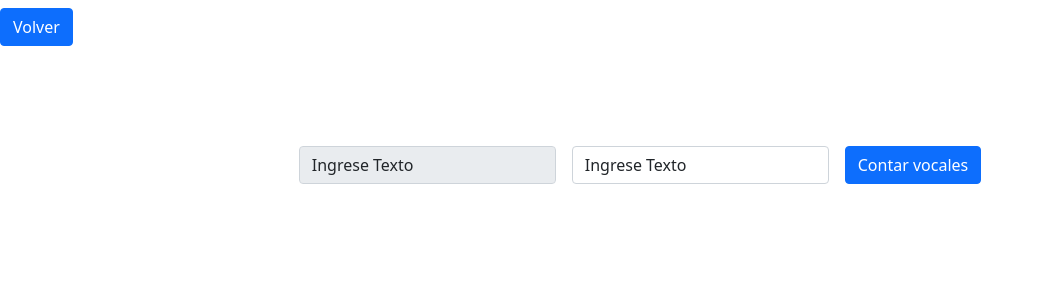
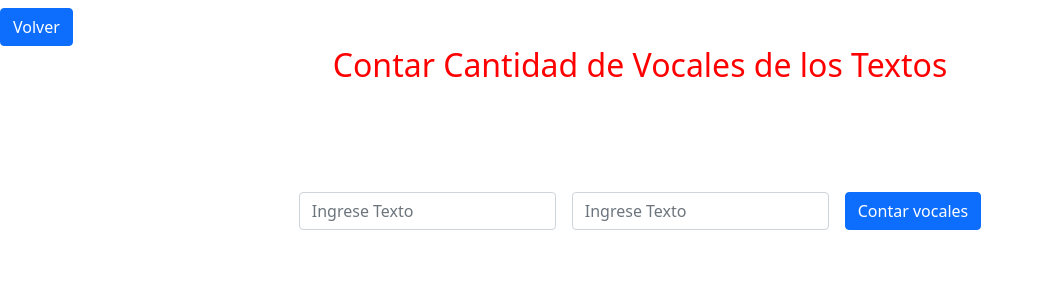
Before and after one commit to Alejopool/Perrito1, a Flask app: page /Conteo_vocales in a window 1280 px wide. Shown: the top 300 px of the page, without its empty margins (0-1044 px from the left). Run offline with Flask 3, Linux system fonts and the light colour scheme; some libraries are stand-ins or nearby versions.

Commit message:
En este commit lo que se sube es la fucnionalidad de Contar Vocales en el cuual se agrego la funcion en el archivo app.py y en el archivo conteo_vocales.html

```diff
--- a/Trabajo_Final_programacion/app.py
+++ b/Trabajo_Final_programacion/app.py
@@ -1,31 +1,69 @@
-from flask import Flask, render_template, request, redirect,url_for # importa las librerias especificas de flask
+from flask import Flask, render_template, request, redirect, url_for
 
-app = Flask(__name__) #este codigo me cambia el nombre por defecto
+app = Flask(__name__)
 
-@app.route('/') # Inialice el servidor en la raiz del proyecto
+#--------------------------ESPACIO  PARA LAS FUNCIONES DEL PROYECTO--------------------------------
+def contar_cadenas(cadena1, cadena2):
+    resultados = {}
+
+    if cadena1.isdigit() or cadena2.isdigit():
+        return "No puedo contar, alguna de las 2 cadenas tiene números", resultados
+
+    cant_digitos1 = len(cadena1)
+    cant_digitos2 = len(cadena2)
+
+    if cant_digitos1 == cant_digitos2:
+        resultados['Cadena1'] = contar_vocales(cadena1)
+        resultados['Cadena2'] = contar_vocales(cadena2)
+    else:
+        return "Las cadenas no tienen la misma cantidad de caracteres", resultados
+
+    return None, resultados
+
+def contar_vocales(cadena):
+    cadena = cadena.lower()
+    vocales = 'aeiou'
+    contador = {vocal: 0 for vocal in vocales}
+
+    for char in cadena:
+        if char in vocales:
+            contador[char] += 1
+
+    return {vocal: contador[vocal] for vocal in vocales if contador[vocal] > 0}
+#--------------------------------------------------------------------------------------------------
+
+@app.route('/')  # Inicializa el servidor en la raíz del proyecto
 def llevar_inicio():
     return render_template('index.html')
 
-@app.route('/Conteo_vocales') # Eviar a ruta conteo de vocales
+@app.route('/Conteo_vocales', methods=['GET', 'POST'])  # Enviar a ruta de conteo de vocales
 def ingreso_conteo_vocales():
-    return render_template('Conteo_vocales.html')
+    resultados = {}
+    mensaje_error = None
 
-@app.route('/Sub_cadena') # Eviar a ruta de subcadenas
+    if request.method == 'POST':
+        cadena1 = request.form.get('Cadena1')
+        cadena2 = request.form.get('Cadena2')
+
+        mensaje_error, resultados = contar_cadenas(cadena1, cadena2)
+
+    return render_template('Conteo_vocales.html', resultados=resultados, mensaje_error=mensaje_error)
+
+@app.route('/Sub_cadena')  # Enviar a ruta de subcadenas
 def ingreso_Sub_cadena():
     return render_template('Sub_cadena.html')
 
-@app.route('/Palindromas') # Eviar a ruta de spalindroma
+@app.route('/Palindromas')  # Enviar a ruta de palíndromas
 def ingreso_Palindromas():
     return render_template('Palindromas.html')
 
-@app.route('/Titulo_mayuscula') # Eviar a ruta de titulo mayuscula
+@app.route('/Titulo_mayuscula')  # Enviar a ruta de título mayúscula
 def ingreso_Titulo_mayuscula():
     return render_template('Titulo_mayuscula.html')
 
-@app.route('/seleccionar', methods = ['POST']) # Eviar a ruta de titulo mayuscula
+@app.route('/seleccionar', methods=['POST'])  # Enviar a ruta de selección
 def seleccionar():
     opcion = request.form.get('opcion')
-
     if opcion == 'sustentacion':
         return render_template('sustentacion.html')
     elif opcion == 'manual_usuario':
@@ -34,5 +72,6 @@ def seleccionar():
         return render_template('index.html')
 
 
+
 if __name__ == '__main__':
     app.run(debug=True)
--- a/Trabajo_Final_programacion/templates/Conteo_vocales.html
+++ b/Trabajo_Final_programacion/templates/Conteo_vocales.html
@@ -3,30 +3,63 @@
 <head>
     <meta charset="UTF-8">
     <meta name="viewport" content="width=device-width, initial-scale=1.0">
-    <link rel="stylesheet" href="{{ url_for('static', filename='css/estilos.css') }}"> <!--Este es el archivo de stilos nuestro de nosotros-->
-    <link rel="stylesheet" href="{{ url_for('static', filename='css/bootstrap.min.css') }}"><!--Este es el archivo importada desde bootstrap -->
-    <script src="{{ url_for('static', filename='js/bootstrap.bundle.min.js') }}"></script><!-- este es el archivo js extraido de bootstrap-->
-
+    <link rel="stylesheet" href="{{ url_for('static', filename='css/estilos.css') }}">
+    <link rel="stylesheet" href="{{ url_for('static', filename='css/bootstrap.min.css') }}">
+    <script src="{{ url_for('static', filename='js/bootstrap.bundle.min.js') }}"></script>
     <title>Conteo de vocales</title>
 </head>
 <body>
     <div style="margin-top: 8px; margin-right: 10px;">
-        <a href="{{url_for('llevar_inicio')}}"><button class="btn btn-primary">Volver</button></a>
+        <a href="{{ url_for('llevar_inicio') }}"><button class="btn btn-primary">Volver</button></a>
+    </div>
+    <div  class="col-md-12 d-flex align-items-center justify-content-center">
+        <h2 style="color: red;">Contar Cantidad de Vocales de los Textos</h2>
     </div>
     <div class="col-md-12 d-flex align-items-center justify-content-center" style="margin-top: 100px;">
-        <form class="row g-3">
+        <form method="POST" action="" class="row g-3">
             <div class="col-auto">
                 <label for="Cadena1" class="visually-hidden">Cadena 1</label>
-                <input type="text" readonly class="form-control" id="Cadena1" value="Ingrese Texto">
+                <input type="text" class="form-control" id="Cadena1" name="Cadena1" placeholder="Ingrese Texto">
             </div>
             <div class="col-auto">
                 <label for="Cadena2" class="visually-hidden">Cadena 2</label>
-                <input type="text" class="form-control" id="Cadena2" value="Ingrese Texto">
+                <input type="text" class="form-control" id="Cadena2" name="Cadena2" placeholder="Ingrese Texto">
             </div>
             <div class="col-auto">
                 <button type="submit" class="btn btn-primary mb-3">Contar vocales</button>
             </div>
         </form>
     </div>
+
+    {% if mensaje_error %}
+    <div class="col-md-12 d-flex align-items-center justify-content-center">
+        <h2 style="color: red;font-size: 50px; text-shadow: 2px 2px 0px #000000">{{ mensaje_error }}</h2>
+    </div>
+    {% endif %}
+
+    {% if resultados %}
+    <div class="col-md-12 d-flex align-items-center justify-content-center">
+        <h2 style="color: green;">Resultados:</h2>
+    </div>
+    <div class="col-md-12 d-flex align-items-center justify-content-center">
+        <h3>Cadena 1:</h3>
+    </div>
+    {% for vocal, count in resultados['Cadena1'].items() %}
+    <div class="col-md-12 d-flex align-items-center justify-content-center">
+        <p>Vocal {{ vocal }}: {{ count }}</p>
+    </div>
+
+    {% endfor %}
+    <div class="col-md-12 d-flex align-items-center justify-content-center">
+        <h3 >Cadena 2:</h3>
+    </div>
+
+    {% for vocal, count in resultados['Cadena2'].items() %}
+
+    <div class="col-md-12 d-flex align-items-center justify-content-center">
+        <p>Vocal {{ vocal }}: {{ count }}</p>
+    </div>
+    {% endfor %}
+    {% endif %}
 </body>
 </html>
```
